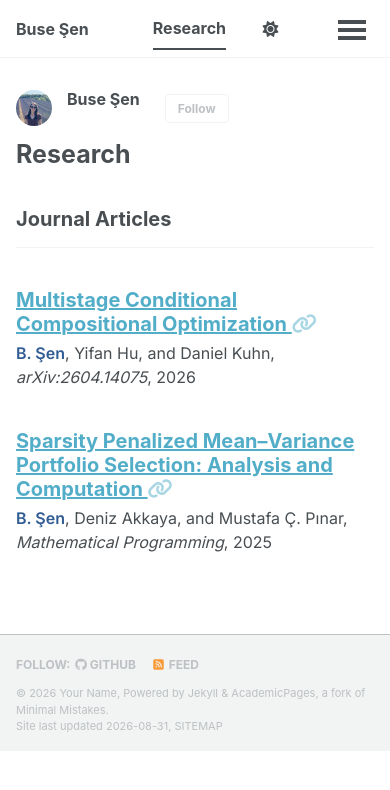
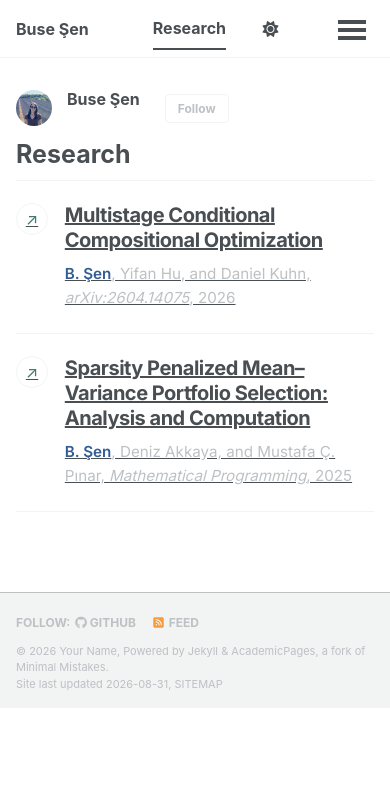
Before and after one commit to busesen/busesen.github.io, a Jekyll site: the page built from _pages/publications.html, in a window 390 px wide. Shown: the top 790 px of the page. Built offline with Jekyll 4.4.1, drawn with Linux system fonts in a browser that asks for light colours; a style sheet for code colours, icons or effects is not loaded.

Commit message:
Redesign about and research pages

```diff
--- a/_pages/publications.html
+++ b/_pages/publications.html
@@ -3,27 +3,27 @@ layout: archive
 title: "Research"
 permalink: /research/
 author_profile: true
+classes:
+  - research-page
 ---
 
 {% include base_path %}
 
-<!-- New style rendering if publication categories are defined -->
-{% if site.publication_category %}
-  {% for category in site.publication_category  %}
-    {% assign title_shown = false %}
-    {% for post in site.publications reversed %}
-      {% if post.category != category[0] %}
-        {% continue %}
-      {% endif %}
-      {% unless title_shown %}
-        <h2>{{ category[1].title }}</h2><hr />
-        {% assign title_shown = true %}
-      {% endunless %}
-      {% include archive-single.html %}
-    {% endfor %}
+{% assign publications = site.publications | sort: "date" | reverse %}
+
+<div class="research-list">
+  {% for post in publications %}
+    {% assign publication_url = post.link | default: post.url %}
+    <article class="research-item">
+      <a class="research-link" href="{{ publication_url }}">
+        <span class="research-arrow" aria-hidden="true">&#8599;</span>
+        <span class="research-content">
+          <span class="research-title">{{ post.title }}</span>
+          <span class="research-meta">
+            {{ post.authors }}, <em>{{ post.venue }}</em>, {{ post.date | date: "%Y" }}
+          </span>
+        </span>
+      </a>
+    </article>
   {% endfor %}
-{% else %}
-  {% for post in site.publications reversed %}
-    {% include archive-single.html %}
-  {% endfor %}
-{% endif %}
+</div>
--- a/assets/css/main.scss
+++ b/assets/css/main.scss
@@ -38,14 +38,14 @@
     "layout/json_cv"
 ;
 
-/* Custom publication styling */
-.pub-details {
-  margin-top: 0.15rem;
+/* Site typography and color */
+body {
+  font-family: "Inter", -apple-system, BlinkMacSystemFont, "Segoe UI", sans-serif;
 }
 
-.author-me {
-  color: #325D94;
-  font-weight: 600;
+a,
+a:visited {
+  color: #40786f;
 }
 
 a:hover,
@@ -53,55 +53,178 @@ a:focus {
   color: #2a7f78;
 }
 
-/* Global typography */
-body {
-  font-family: "Inter", -apple-system, BlinkMacSystemFont, "Segoe UI",
-    sans-serif;
+.author-me {
+  color: #325d94;
+  font-weight: 600;
 }
 
-/* Large About me heading */
+/* About page */
 .about-page .page__title {
+  margin: 0 0 1.65rem;
   font-family: "Inter", sans-serif;
-  font-size: clamp(2.8rem, 6vw, 4.8rem);
+  font-size: clamp(3rem, 6vw, 5rem);
   font-weight: 700;
-  line-height: 1;
+  line-height: 0.98;
   letter-spacing: -0.055em;
-  margin-bottom: 1.5rem;
 }
 
-/* Tiny Welcome label */
 .about-page .page__title::before {
   content: "Welcome";
   display: block;
   margin-bottom: 1rem;
-  color: #40786F;
-  font-size: 0.72rem;
+  color: #40786f;
+  font-size: 0.7rem;
   font-weight: 700;
   line-height: 1;
-  letter-spacing: 0.18em;
+  letter-spacing: 0.2em;
   text-transform: uppercase;
 }
 
-/* Medium introductory sentence */
 .about-page .about-lead {
-  max-width: 48rem;
-  margin: 0 0 1.5rem;
-  font-size: clamp(1.35rem, 2.4vw, 2rem);
+  max-width: 50rem;
+  margin: 0 0 1.6rem;
+  font-size: clamp(1.3rem, 2vw, 1.72rem);
   font-weight: 500;
-  line-height: 1.35;
+  line-height: 1.48;
   letter-spacing: -0.025em;
 }
 
-/* Regular biography text */
-.about-page .page__content p:not(.about-lead) {
+.about-page .page__content > p:not(.about-lead) {
+  max-width: 46rem;
   font-size: 1rem;
   line-height: 1.75;
 }
 
-/* Section headings such as News */
 .about-page .page__content h2 {
-  margin-top: 3rem;
-  font-size: 1.4rem;
+  margin: 3.5rem 0 1.2rem;
+  font-size: 1.45rem;
   font-weight: 600;
-  letter-spacing: -0.02em;
+  line-height: 1.2;
+  letter-spacing: -0.025em;
 }
+
+.news-list {
+  border-top: 1px solid var(--global-border-color);
+}
+
+.news-item {
+  display: grid;
+  grid-template-columns: 7rem minmax(0, 1fr);
+  gap: 1.25rem;
+  padding: 1.15rem 0;
+  border-bottom: 1px solid var(--global-border-color);
+}
+
+.news-date {
+  padding-top: 0.2rem;
+  color: #40786f;
+  font-size: 0.72rem;
+  font-weight: 700;
+  letter-spacing: 0.1em;
+  text-transform: uppercase;
+}
+
+.news-item p {
+  margin: 0;
+  font-size: 0.96rem;
+  line-height: 1.65;
+}
+
+/* Research page */
+.research-page .page__title {
+  margin: 0 0 2.5rem;
+  font-family: "Inter", sans-serif;
+  font-size: clamp(2.4rem, 4.5vw, 3.6rem);
+  font-weight: 700;
+  line-height: 1;
+  letter-spacing: -0.045em;
+}
+
+.research-list {
+  border-top: 1px solid var(--global-border-color);
+}
+
+.research-item {
+  margin: 0;
+  border-bottom: 1px solid var(--global-border-color);
+}
+
+.research-link,
+.research-link:visited {
+  display: grid;
+  grid-template-columns: 2.5rem minmax(0, 1fr);
+  gap: 1rem;
+  padding: 1.8rem 0;
+  color: var(--global-text-color);
+  text-decoration: none;
+}
+
+.research-arrow {
+  display: inline-flex;
+  width: 2rem;
+  height: 2rem;
+  align-items: center;
+  justify-content: center;
+  border: 1px solid var(--global-border-color);
+  border-radius: 50%;
+  color: #40786f;
+  font-size: 1rem;
+  transition: background-color 160ms ease, color 160ms ease, transform 160ms ease;
+}
+
+.research-content {
+  display: block;
+  min-width: 0;
+}
+
+.research-title {
+  display: block;
+  margin-bottom: 0.55rem;
+  font-size: clamp(1.25rem, 2vw, 1.6rem);
+  font-weight: 650;
+  line-height: 1.25;
+  letter-spacing: -0.025em;
+  transition: color 160ms ease;
+}
+
+.research-meta {
+  display: block;
+  color: var(--global-text-color-light);
+  font-size: 0.95rem;
+  line-height: 1.6;
+}
+
+.research-link:hover,
+.research-link:focus {
+  color: var(--global-text-color);
+}
+
+.research-link:hover .research-title,
+.research-link:focus .research-title {
+  color: #40786f;
+}
+
+.research-link:hover .research-arrow,
+.research-link:focus .research-arrow {
+  background: #40786f;
+  color: #fff;
+  transform: translate(2px, -2px);
+}
+
+@media (max-width: 600px) {
+  .about-page .page__title {
+    font-size: 3rem;
+  }
+
+  .news-item {
+    grid-template-columns: 1fr;
+    gap: 0.35rem;
+  }
+
+  .research-link,
+  .research-link:visited {
+    grid-template-columns: 2.25rem minmax(0, 1fr);
+    gap: 0.8rem;
+    padding: 1.4rem 0;
+  }
+}
```
Also changed, not shown: _pages/about.md (+9 -2 lines).
